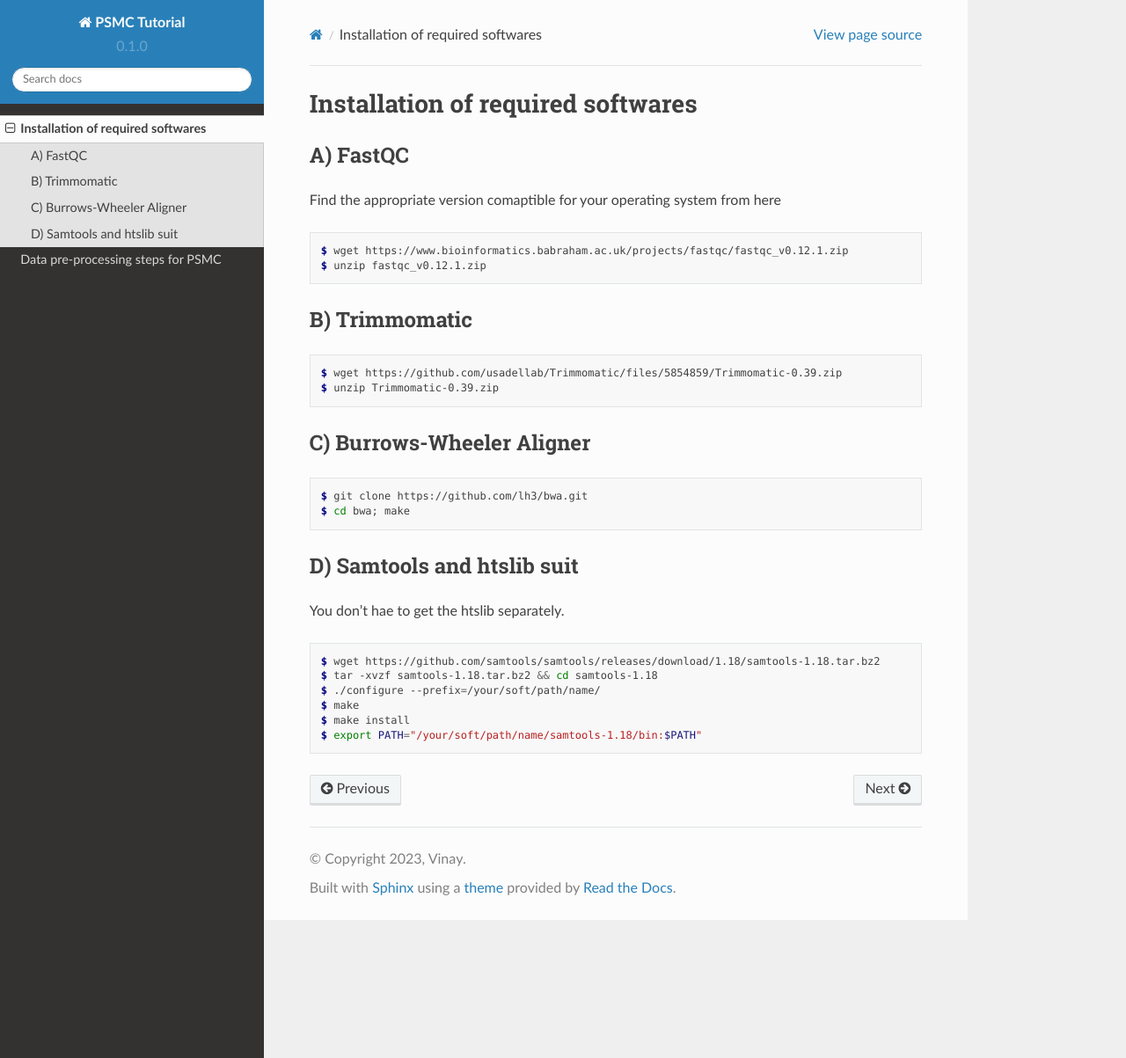
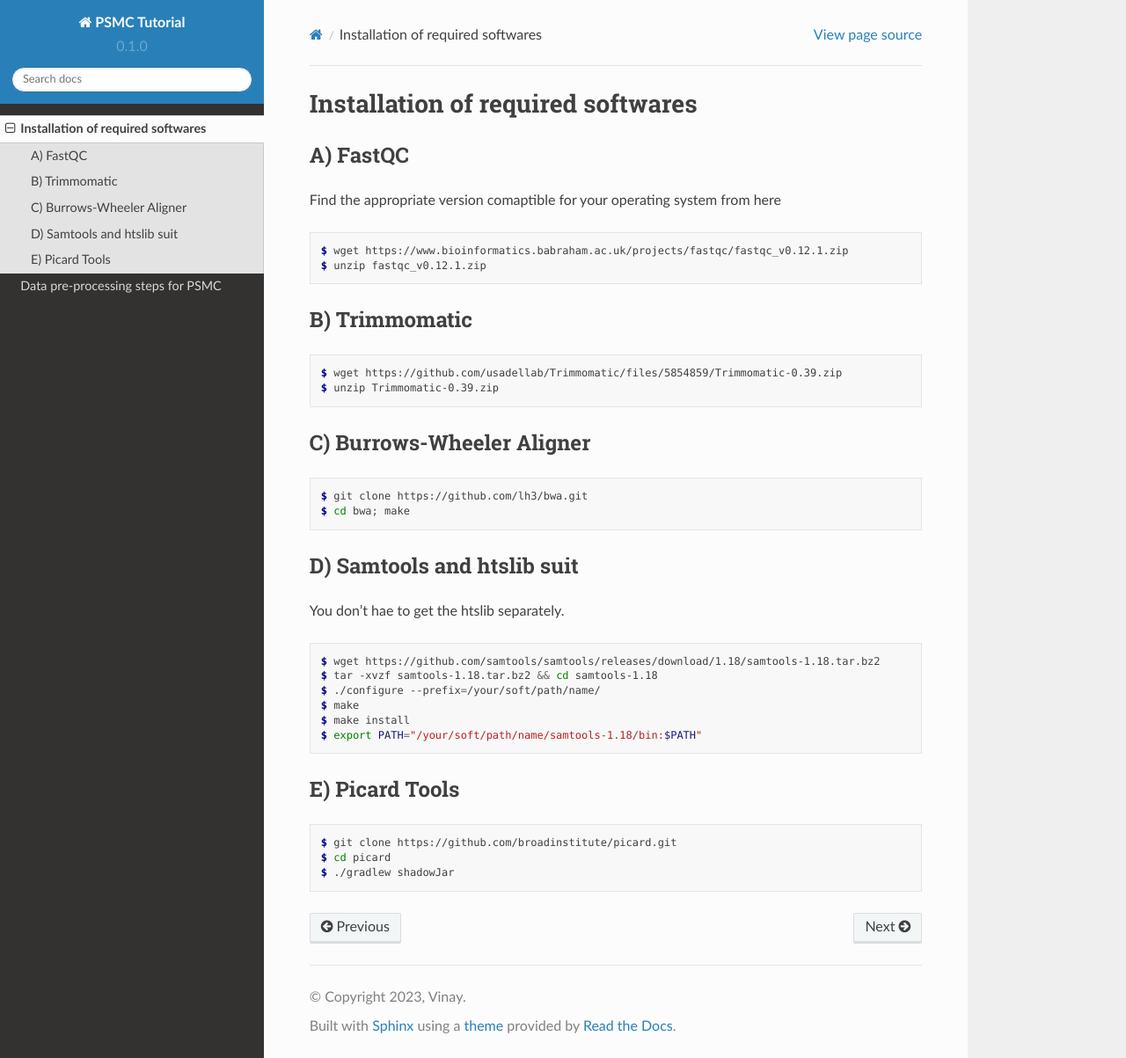
Before and after one commit to stachyris/PSMC_Tutorial-BirdLab, a Sphinx documentation site: the page built from docs/source/00_Required_Softs.rst, in a window 1280 px wide and 1203 px high. Shown: the whole window at 88% size. Built offline with Sphinx 7.4.7 and the Read the Docs theme 2.0.0, drawn with Linux system fonts in a browser that asks for light colours.

Commit message:
Picard_Installation-00_Required_Softs.rst

```diff
--- a/docs/source/00_Required_Softs.rst
+++ b/docs/source/00_Required_Softs.rst
@@ -42,3 +42,12 @@ You don't hae to get the htslib separately.
  $ make
  $ make install
  $ export PATH="/your/soft/path/name/samtools-1.18/bin:$PATH"
+
+E) Picard Tools
+---------------
+
+.. code-block:: console
+
+  $ git clone https://github.com/broadinstitute/picard.git
+  $ cd picard
+  $ ./gradlew shadowJar
```
